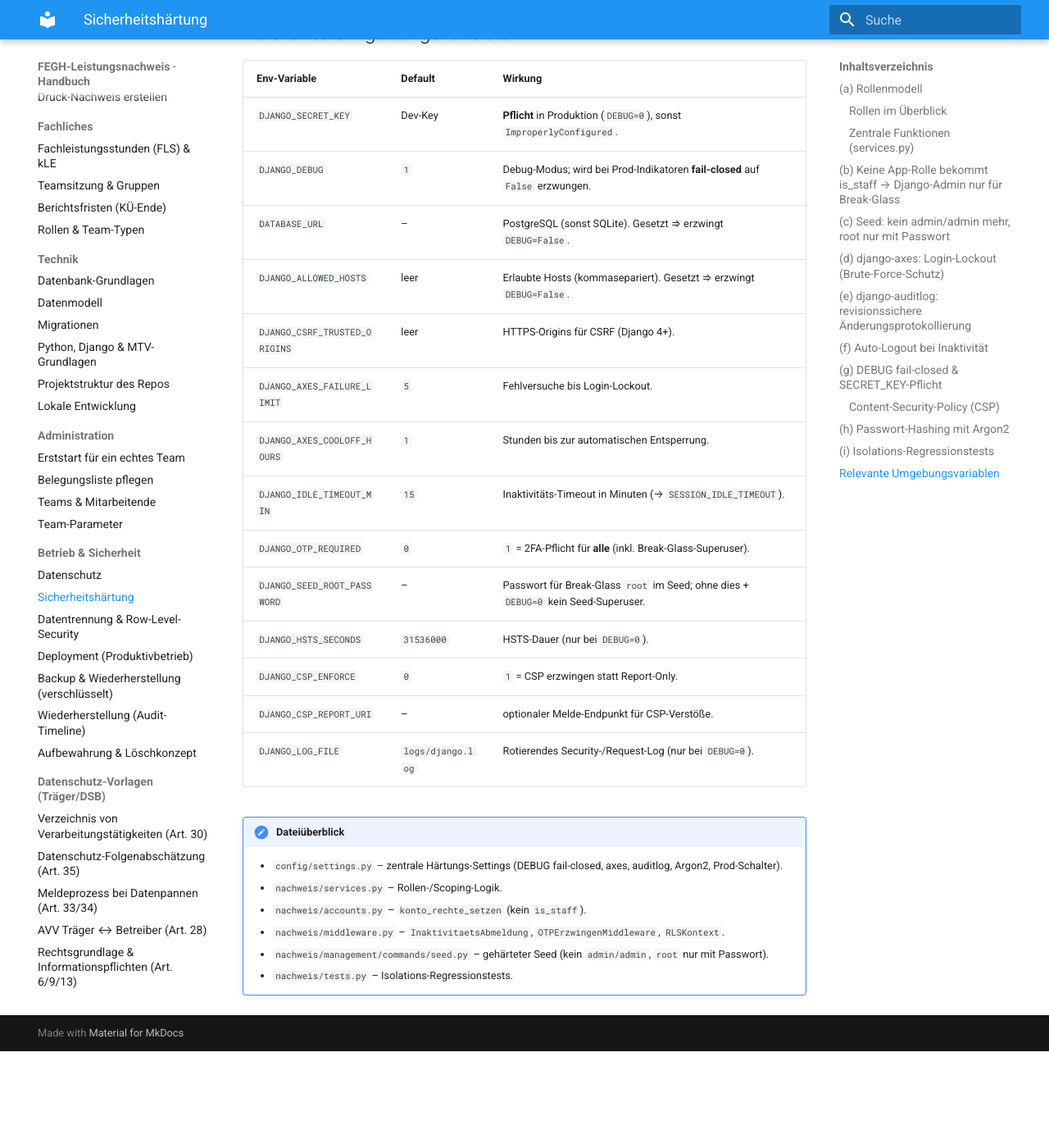
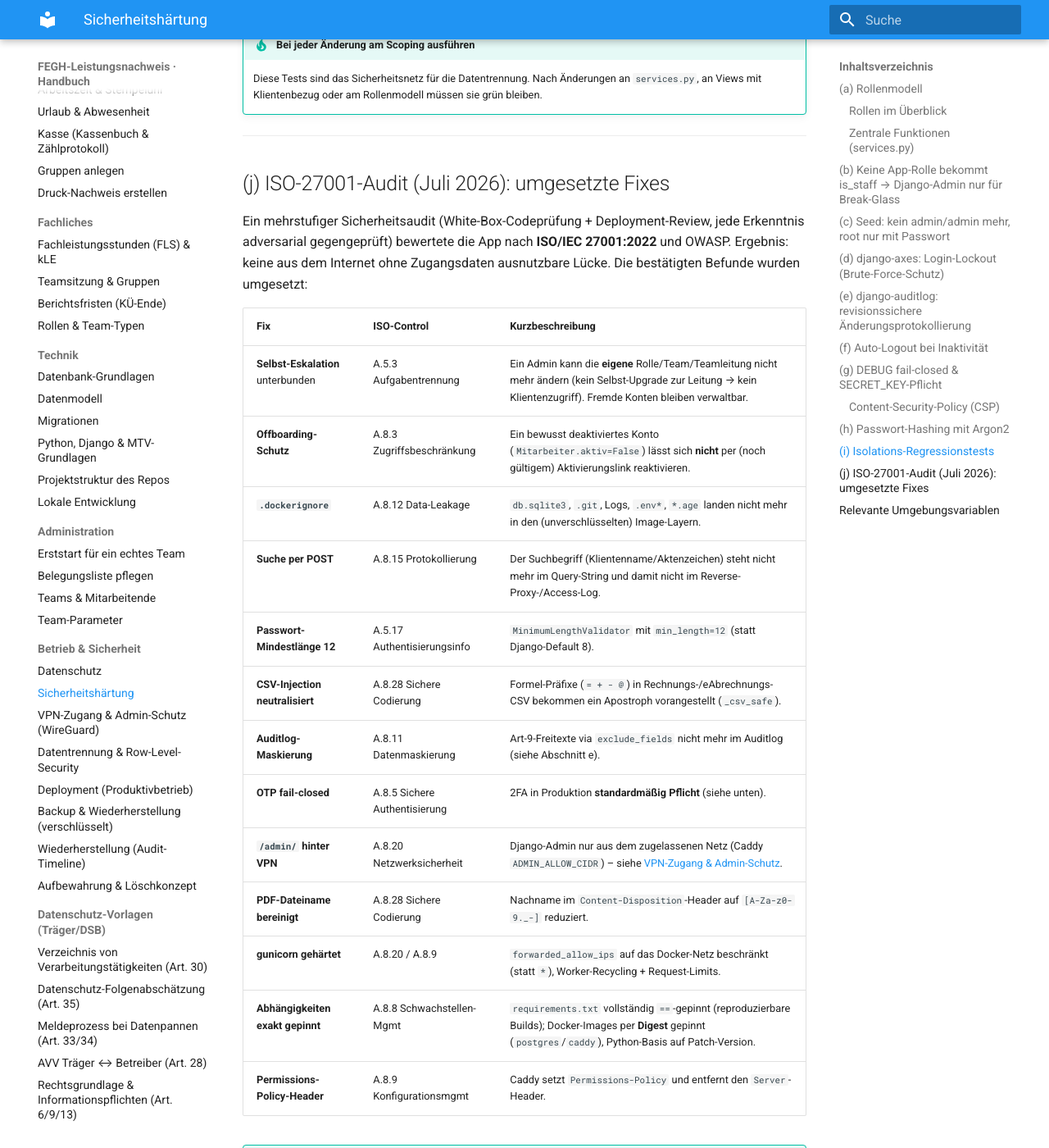
Before and after one commit to miri2577/FEGH-Leistungsnachweis, an MkDocs documentation site: the page built from docs/sicherheit/haertung.md, in a window 1280 px wide and 1400 px high, scrolled down 8029 px. Shown: the whole window at 82% size. Built offline with MkDocs 1.6.1 and Material for MkDocs 9.7.7, drawn with Linux system fonts in a browser that asks for light colours; before the commit the page ends 9311 px from its top, so only the background shows below that; some of the changed text lies outside the part shown.

Commit message:
docs(wiki): VPN-/Admin-Schutz-Seite + ISO-27001-Audit-Runde dokumentiert
- Neue Seite sicherheit/vpn.md (WireGuard/wg-easy, Admin-only, ADMIN_ALLOW_CIDR,
  NAT-Hinweis 172.18.0.1) + Nav-Eintrag.
- haertung.md: Abschnitt (j) mit allen umgesetzten Audit-Fixes, Auditlog-Maskierung
  (exclude_fields), OTP fail-closed, neue Env-Variablen (CADDY_DOMAIN/ADMIN_ALLOW_CIDR).
- changelog.md: ISO-27001-Runde + VPN als Kopf-Eintrag.

Co-Authored-By: Claude Opus 4.8 (1M context) <noreply@anthropic.com>

````diff
--- a/docs/sicherheit/haertung.md
+++ b/docs/sicherheit/haertung.md
@@ -143,19 +143,27 @@ MIDDLEWARE = [
 
 ```python
 AUDITLOG_INCLUDE_TRACKING_MODELS = (
-    "nachweis.Klient",
-    "nachweis.Leistung",
+    # Art-9-Freitexte werden NICHT im Auditlog gespeichert (Datenminimierung, ISO A.8.11):
+    {"model": "nachweis.Leistung", "exclude_fields": ["dokumentation", "notiz"]},
+    {"model": "nachweis.Klient", "exclude_fields": ["kommentar"]},
+    {"model": "nachweis.Termin", "exclude_fields": ["notiz"]},
+    {"model": "nachweis.Abwesenheit", "exclude_fields": ["kommentar"]},
     "nachweis.Gruppe",
     "nachweis.Arbeitszeit",
-    "nachweis.Abwesenheit",
     "nachweis.Kassenbuchung",
     "nachweis.Zaehlprotokoll",
     "nachweis.Mitarbeiter",
-    "nachweis.Termin",
 )
 ```
 
 Die `auditlog.middleware.AuditlogMiddleware` hängt an jeden Log-Eintrag den **Actor** (`request.user`), sodass Änderungen einer konkreten Person zugeordnet werden können. Sie ist in `MIDDLEWARE` eingetragen.
+
+!!! note "Datenminimierung: Verlaufstexte bleiben aus dem Auditlog"
+    Die besonders sensiblen Freitextfelder (`Leistung.dokumentation`/`notiz`, `Klient.kommentar`,
+    `Termin.notiz`, `Abwesenheit.kommentar`) sind per `exclude_fields` vom Tracking ausgenommen –
+    der **Wer/Wann/Was-Nachweis bleibt** erhalten, der Art-9-Inhalt landet aber **nicht zusätzlich**
+    im Log. Die Timeline-Wiederherstellung lässt diese Felder dadurch unangetastet (sie werden nicht
+    mit Log-Werten überschrieben).
 
 ---
 
@@ -257,6 +265,40 @@ Der Test `TeamIsolationTests` baut zwei Fach-Teams (A, B), ein Verwaltungsteam s
 
 ---
 
+## (j) ISO-27001-Audit (Juli 2026): umgesetzte Fixes
+
+Ein mehrstufiger Sicherheitsaudit (White-Box-Codeprüfung + Deployment-Review, jede Erkenntnis
+adversarial gegengeprüft) bewertete die App nach **ISO/IEC 27001:2022** und OWASP. Ergebnis: keine
+aus dem Internet ohne Zugangsdaten ausnutzbare Lücke. Die bestätigten Befunde wurden umgesetzt:
+
+| Fix | ISO-Control | Kurzbeschreibung |
+|-----|-------------|------------------|
+| **Selbst-Eskalation** unterbunden | A.5.3 Aufgabentrennung | Ein Admin kann die **eigene** Rolle/Team/Teamleitung nicht mehr ändern (kein Selbst-Upgrade zur Leitung → kein Klientenzugriff). Fremde Konten bleiben verwaltbar. |
+| **Offboarding-Schutz** | A.8.3 Zugriffsbeschränkung | Ein bewusst deaktiviertes Konto (`Mitarbeiter.aktiv=False`) lässt sich **nicht** per (noch gültigem) Aktivierungslink reaktivieren. |
+| **`.dockerignore`** | A.8.12 Data-Leakage | `db.sqlite3`, `.git`, Logs, `.env*`, `*.age` landen nicht mehr in den (unverschlüsselten) Image-Layern. |
+| **Suche per POST** | A.8.15 Protokollierung | Der Suchbegriff (Klientenname/Aktenzeichen) steht nicht mehr im Query-String und damit nicht im Reverse-Proxy-/Access-Log. |
+| **Passwort-Mindestlänge 12** | A.5.17 Authentisierungsinfo | `MinimumLengthValidator` mit `min_length=12` (statt Django-Default 8). |
+| **CSV-Injection neutralisiert** | A.8.28 Sichere Codierung | Formel-Präfixe (`= + - @`) in Rechnungs-/eAbrechnungs-CSV bekommen ein Apostroph vorangestellt (`_csv_safe`). |
+| **Auditlog-Maskierung** | A.8.11 Datenmaskierung | Art-9-Freitexte via `exclude_fields` nicht mehr im Auditlog (siehe Abschnitt e). |
+| **OTP fail-closed** | A.8.5 Sichere Authentisierung | 2FA in Produktion **standardmäßig Pflicht** (siehe unten). |
+| **`/admin/` hinter VPN** | A.8.20 Netzwerksicherheit | Django-Admin nur aus dem zugelassenen Netz (Caddy `ADMIN_ALLOW_CIDR`) – siehe [VPN-Zugang & Admin-Schutz](vpn.md). |
+| **PDF-Dateiname bereinigt** | A.8.28 Sichere Codierung | Nachname im `Content-Disposition`-Header auf `[A-Za-z0-9._-]` reduziert. |
+| **gunicorn gehärtet** | A.8.20 / A.8.9 | `forwarded_allow_ips` auf das Docker-Netz beschränkt (statt `*`), Worker-Recycling + Request-Limits. |
+| **Abhängigkeiten exakt gepinnt** | A.8.8 Schwachstellen-Mgmt | `requirements.txt` vollständig `==`-gepinnt (reproduzierbare Builds); Docker-Images per **Digest** gepinnt (`postgres`/`caddy`), Python-Basis auf Patch-Version. |
+| **Permissions-Policy-Header** | A.8.9 Konfigurationsmgmt | Caddy setzt `Permissions-Policy` und entfernt den `Server`-Header. |
+
+!!! tip "OTP-Zwang ist jetzt fail-closed"
+    `OTP_REQUIRED` ist in Produktion (`DEBUG=False`) standardmäßig **an** – nur ein explizites
+    `DJANGO_OTP_REQUIRED=0` schaltet es ab. Lokal (`DEBUG=True`) bleibt 2FA optional.
+
+!!! note "Bewusst offen / organisatorisch"
+    Niedrigpriore Härtungen (CSP scharf schalten mit Nonce, Rate-Limiting am Aktivierungs-Endpunkt,
+    2FA-Step-up bei Kontoänderungen, DB-TLS im internen Netz) sind dokumentiert und folgen. Der
+    **wichtigste** verbleibende Schritt ist organisatorisch: die Datenschutz-Dokumente
+    (VVT, DSFA, AVV Träger↔Betreiber) **vor** dem ersten echten Klientendatensatz.
+
+---
+
 ## Relevante Umgebungsvariablen
 
 | Env-Variable | Default | Wirkung |
@@ -269,7 +311,9 @@ Der Test `TeamIsolationTests` baut zwei Fach-Teams (A, B), ein Verwaltungsteam s
 | `DJANGO_AXES_FAILURE_LIMIT` | `5` | Fehlversuche bis Login-Lockout. |
 | `DJANGO_AXES_COOLOFF_HOURS` | `1` | Stunden bis zur automatischen Entsperrung. |
 | `DJANGO_IDLE_TIMEOUT_MIN` | `15` | Inaktivitäts-Timeout in Minuten (→ `SESSION_IDLE_TIMEOUT`). |
-| `DJANGO_OTP_REQUIRED` | `0` | `1` = 2FA-Pflicht für **alle** (inkl. Break-Glass-Superuser). |
+| `DJANGO_OTP_REQUIRED` | `1` in Prod, `0` lokal | 2FA-Pflicht für **alle** (inkl. Break-Glass); in Produktion (`DEBUG=0`) **fail-closed an**, nur `0` schaltet ab. |
+| `CADDY_DOMAIN` | – | Domain für Caddy/TLS (Platzhalter `{$CADDY_DOMAIN}` in der Caddyfile). |
+| `ADMIN_ALLOW_CIDR` | `127.0.0.1/32` | Netz, aus dem `/admin/` erreichbar ist (VPN); Default = nur localhost. Siehe [VPN](vpn.md). |
 | `DJANGO_SEED_ROOT_PASSWORD` | – | Passwort für Break-Glass `root` im Seed; ohne dies + `DEBUG=0` kein Seed-Superuser. |
 | `DJANGO_HSTS_SECONDS` | `31536000` | HSTS-Dauer (nur bei `DEBUG=0`). |
 | `DJANGO_CSP_ENFORCE` | `0` | `1` = CSP erzwingen statt Report-Only. |
--- a/mkdocs.yml
+++ b/mkdocs.yml
@@ -55,6 +55,7 @@ nav:
   - Betrieb & Sicherheit:
       - Datenschutz: sicherheit/datenschutz.md
       - Sicherheitshärtung: sicherheit/haertung.md
+      - "VPN-Zugang & Admin-Schutz (WireGuard)": sicherheit/vpn.md
       - "Datentrennung & Row-Level-Security": sicherheit/rls.md
       - Deployment (Produktivbetrieb): sicherheit/deployment.md
       - "Backup & Wiederherstellung (verschlüsselt)": sicherheit/backup-restore.md
````
Also changed, not shown: docs/changelog.md (+20 -0 lines), docs/sicherheit/vpn.md (added, +87 -0 lines).
